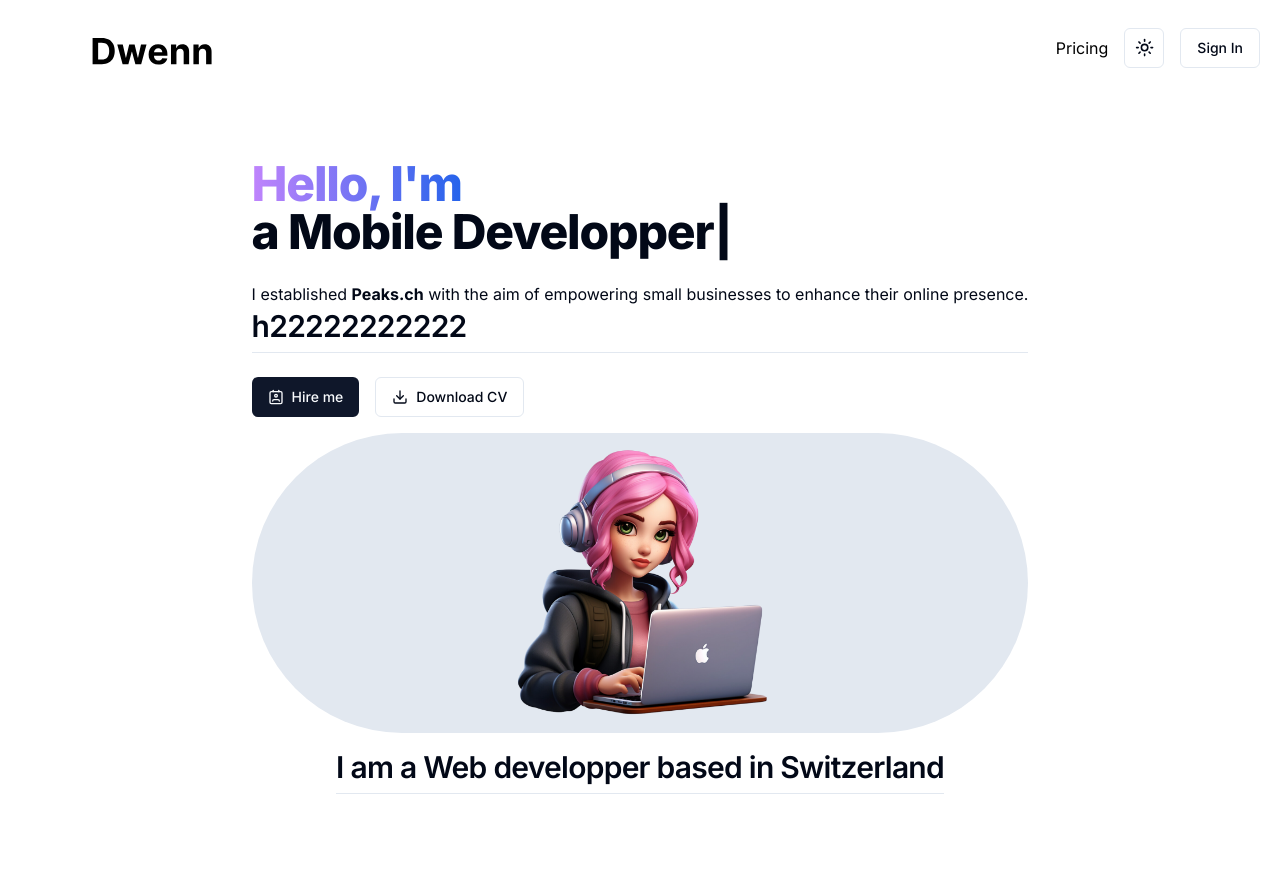
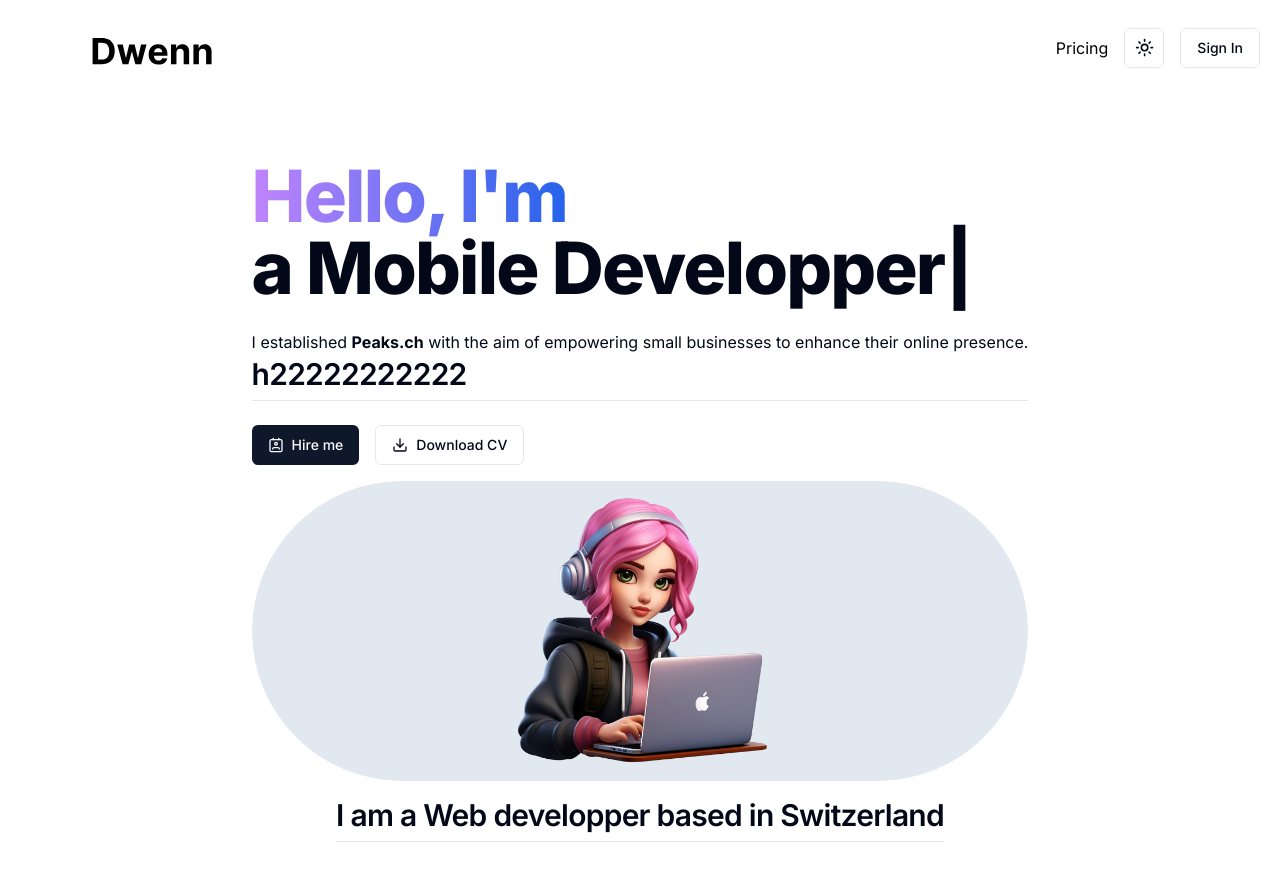
Before and after one commit to DwennK/dwenn.ch, a Next.js app: page / in a window 1280 px wide. Shown: the top 872 px of the page. Built offline with nearby package versions, Linux system fonts and the light colour scheme; no server answers.

Commit message:
modify herosection H1 size

```diff
--- a/components/HeroSection.tsx
+++ b/components/HeroSection.tsx
@@ -11,7 +11,7 @@ export const HeroSection = () => {
   return (
     <section>
       {" "}
-      <h1 className="scroll-m-20 text-4xl font-extrabold tracking-tight lg:text-5xl  h-[3em] md:h-[2em]">
+      <h1 className="scroll-m-20 text-5xl font-extrabold tracking-tight lg:text-7xl h-[3em] md:h-[2em]">
         <span className="text-transparent bg-clip-text bg-gradient-to-r from-purple-400 to-blue-600">
           Hello, I&apos;m {""}
           <br />
```
